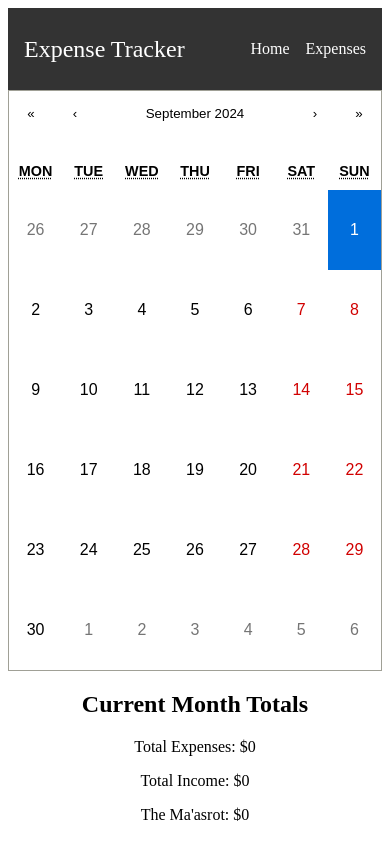
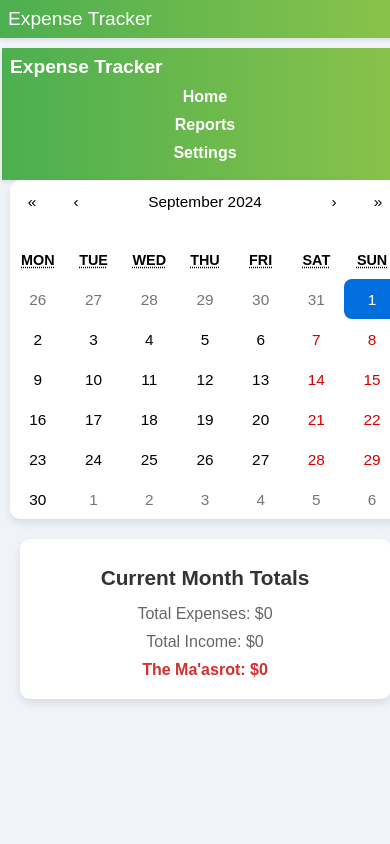
Before and after one commit to ShavitMor/masrot, a React (Create React App) app in the folder client/: page / in a window 390 px wide. Built offline with nearby package versions, Linux system fonts and the light colour scheme; no server answers.

Commit message:
added cooler css

```diff
--- a/client/src/components/CalendarComponent.tsx
+++ b/client/src/components/CalendarComponent.tsx
@@ -3,6 +3,7 @@ import Calendar from 'react-calendar';
 import 'react-calendar/dist/Calendar.css';
 import { Value } from 'react-calendar/dist/cjs/shared/types';
 import { useNavigate } from 'react-router-dom';
+import '../styles/CalendarComponent.css'; // Import the new CSS file
 
 const CalendarComponent = () => {
   const [value, setValue] = useState<Value>(new Date());
@@ -20,7 +21,7 @@ const CalendarComponent = () => {
       try {
         const expensesResponse = await fetch(`http://localhost:5000/expenses/range?startDate=${startDate}&endDate=${endDate}`);
         const monthlyExpenses = await expensesResponse.json();
-        setTotalExpenses(monthlyExpenses.reduce((sum: number, expense: any) => sum + expense.amount, 0));
+        setTotalExpenses(monthlyExpenses.reduce((sum: number, expense: any) => sum + expense.cost, 0));
 
         const salariesResponse = await fetch(`http://localhost:5000/salaries/range?startDate=${startDate}&endDate=${endDate}`);
         const monthlySalaries = await salariesResponse.json();
@@ -36,7 +37,6 @@ const CalendarComponent = () => {
   const handleDateChange = (value: Value) => {
     setValue(value);
     if (value instanceof Date) {
-      // Set the time to midnight to avoid time zone issues
       const fixedDate = new Date(value.setHours(0, 0, 0, 0));
       const selectedDate = fixedDate.toLocaleDateString('en-CA'); // YYYY-MM-DD format
       navigate(`/expenses/${selectedDate}`);
@@ -51,6 +51,14 @@ const CalendarComponent = () => {
 
   return (
     <div className="calendar-wrapper">
+      <nav className="navbar">
+        <h1>Expense Tracker</h1>
+        <ul>
+          <li><a href="/">Home</a></li>
+          <li><a href="/reports">Reports</a></li>
+          <li><a href="/settings">Settings</a></li>
+        </ul>
+      </nav>
       <Calendar
         value={value}
         onChange={handleDateChange}
--- a/client/src/components/ExpenseEntryPage.tsx
+++ b/client/src/components/ExpenseEntryPage.tsx
@@ -1,10 +1,13 @@
 import React, { useState, useEffect } from 'react';
 import { useParams } from 'react-router-dom';
+import '../styles/ExpenseEntryPage.css'; // Ensure this file is properly linked
 
 interface Expense {
   _id: string;  // Assuming MongoDB's default ObjectId
   description: string;
-  amount: number;
+  amount: number;  // Quantity of the item
+  price: number;   // Price per unit of the item
+  cost: number;    // Calculated cost = amount * price
   date: string;
 }
 
@@ -21,6 +24,7 @@ const ExpenseEntryPage = () => {
   const [salaries, setSalaries] = useState<Salary[]>([]);
   const [expenseDescription, setExpenseDescription] = useState('');
   const [expenseAmount, setExpenseAmount] = useState<number | ''>('');
+  const [expensePrice, setExpensePrice] = useState<number | ''>('');
   const [salarySource, setSalarySource] = useState('');
   const [salaryAmount, setSalaryAmount] = useState<number | ''>('');
 
@@ -41,8 +45,14 @@ const ExpenseEntryPage = () => {
   }, [date]);
 
   const addExpense = async () => {
-    if (expenseDescription && expenseAmount) {
-      const newExpense = { description: expenseDescription, amount: Number(expenseAmount), date: date! };
+    if (expenseDescription && expenseAmount && expensePrice) {
+      const newExpense = {
+        description: expenseDescription,
+        amount: Number(expenseAmount),
+        price: Number(expensePrice),
+        cost: Number(expenseAmount) * Number(expensePrice),
+        date: date!
+      };
 
       const response = await fetch('http://localhost:5000/expenses', {
         method: 'POST',
@@ -54,6 +64,7 @@ const ExpenseEntryPage = () => {
       setExpenses((prev) => [...prev, savedExpense]);
       setExpenseDescription('');
       setExpenseAmount('');
+      setExpensePrice('');
     }
   };
 
@@ -90,64 +101,76 @@ const ExpenseEntryPage = () => {
     setSalaries((prev) => prev.filter((salary) => salary._id !== id));
   };
 
-  const totalExpenses = expenses.reduce((sum, expense) => sum + expense.amount, 0);
+  // Update to calculate total expenses based on cost
+  const totalExpenses = expenses.reduce((sum, expense) => sum + expense.cost, 0);
   const totalSalaries = salaries.reduce((sum, salary) => sum + salary.amount, 0);
 
   return (
     <div className="expense-entry-page">
-      <h2>Expenses for {date}</h2>
+      <h2 className="section-title">Expenses for {date}</h2>
       <div className="input-group">
         <input
           type="text"
           placeholder="Item description"
           value={expenseDescription}
           onChange={(e) => setExpenseDescription(e.target.value)}
+          className="input-field"
         />
         <input
           type="number"
-          placeholder="Amount"
+          placeholder="Quantity"
           value={expenseAmount}
           onChange={(e) => setExpenseAmount(e.target.value === '' ? '' : Number(e.target.value))}
+          className="input-field"
         />
-        <button onClick={addExpense}>Add Expense</button>
+        <input
+          type="number"
+          placeholder="Price"
+          value={expensePrice}
+          onChange={(e) => setExpensePrice(e.target.value === '' ? '' : Number(e.target.value))}
+          className="input-field"
+        />
+        <button onClick={addExpense} className="add-button">Add Expense</button>
       </div>
-      <ul>
+      <ul className="expense-list">
         {expenses.map((expense) => (
-          <li key={expense._id}>
-            {expense.description}: ${expense.amount}
-            <button onClick={() => deleteExpense(expense._id)}>Delete</button>
+          <li key={expense._id} className="expense-item">
+            <span>{expense.description} (x{expense.amount} @ ${expense.price}/unit): ${expense.cost}</span>
+            <button onClick={() => deleteExpense(expense._id)} className="delete-button">Delete</button>
           </li>
         ))}
       </ul>
-      <h2>Total Expenses: ${totalExpenses}</h2>
+      <h2 className="total-amount">Total Expenses: ${totalExpenses}</h2>
 
-      <h2>Salary for {date}</h2>
+      <h2 className="section-title">Salary for {date}</h2>
       <div className="input-group">
         <input
           type="text"
           placeholder="Salary source"
           value={salarySource}
           onChange={(e) => setSalarySource(e.target.value)}
+          className="input-field"
         />
         <input
           type="number"
           placeholder="Amount"
           value={salaryAmount}
           onChange={(e) => setSalaryAmount(e.target.value === '' ? '' : Number(e.target.value))}
+          className="input-field"
         />
-        <button onClick={addSalary}>Add Salary</button>
+        <button onClick={addSalary} className="add-button">Add Salary</button>
       </div>
-      <ul>
+      <ul className="salary-list">
         {salaries.map((salary) => (
-          <li key={salary._id}>
-            {salary.source}: ${salary.amount}
-            <button onClick={() => deleteSalary(salary._id)}>Delete</button>
+          <li key={salary._id} className="salary-item">
+            <span>{salary.source}: ${salary.amount}</span>
+            <button onClick={() => deleteSalary(salary._id)} className="delete-button">Delete</button>
           </li>
         ))}
       </ul>
-      <h2>Total Salary: ${totalSalaries}</h2>
+      <h2 className="total-amount">Total Salary: ${totalSalaries}</h2>
 
-      <button onClick={() => window.history.back()}>Back to Calendar</button>
+      <button onClick={() => window.history.back()} className="back-button">Back to Calendar</button>
     </div>
   );
 };
--- a/client/src/components/NavbarComponent.tsx
+++ b/client/src/components/NavbarComponent.tsx
@@ -9,9 +9,8 @@ const NavbarComponent = () => {
         <Link to="/">Expense Tracker</Link>
       </div>
       <ul className="navbar-links">
-        <li><Link to="/">Home</Link></li>
-        <li><Link to="/expenses">Expenses</Link></li>
-        {/* Add more links as needed */}
+        {/* <li><Link to="/">Home</Link></li>
+        <li><Link to="/expenses">Expenses</Link></li> */}
       </ul>
     </nav>
   );
--- /dev/null
+++ b/client/src/styles/CalendarComponent.css
@@ -0,0 +1,163 @@
+/* CalendarComponent.css */
+
+/* General Styles */
+body {
+  font-family: 'Arial', sans-serif;
+  background-color: #f0f4f8;
+  margin: 0;
+  padding: 0;
+}
+
+.calendar-wrapper {
+  display: flex;
+  flex-direction: column;
+  align-items: center;
+  padding: 20px;
+}
+
+.calendar-wrapper .react-calendar {
+  border: none;
+  border-radius: 10px;
+  box-shadow: 0 4px 8px rgba(0, 0, 0, 0.1);
+  background-color: white;
+  max-width: 90vw; /* Ensures calendar doesn't exceed the viewport width */
+}
+
+.calendar-wrapper .react-calendar__tile {
+  border-radius: 8px;
+  transition: background-color 0.2s ease;
+}
+
+.calendar-wrapper .react-calendar__tile:hover {
+  background-color: #4CAF50;
+  color: white;
+}
+
+/* Monthly Totals */
+.monthly-totals {
+  margin-top: 20px;
+  background-color: #ffffff;
+  border-radius: 10px;
+  box-shadow: 0 4px 8px rgba(0, 0, 0, 0.1);
+  padding: 15px;
+  width: 80%;
+  max-width: 400px;
+  text-align: center;
+}
+
+.monthly-totals h2 {
+  font-size: 1.5em;
+  margin-bottom: 15px;
+  color: #333;
+}
+
+.monthly-totals p {
+  font-size: 1.2em;
+  margin: 10px 0;
+  color: #666;
+}
+
+/* Ma'asrot Styling */
+.monthly-totals p:last-child {
+  color: #d32f2f;
+  font-weight: bold;
+}
+
+/* Navbar Styles */
+.navbar {
+  width: 100%;
+  background: linear-gradient(to right, #4CAF50, #8BC34A);
+  padding: 15px 20px;
+  display: flex;
+  justify-content: space-between;
+  align-items: center;
+  color: white;
+  box-shadow: 0 2px 4px rgba(0, 0, 0, 0.1);
+  flex-wrap: wrap; /* Allows the items to wrap on smaller screens */
+}
+
+.navbar h1 {
+  font-size: 1.5em;
+  margin: 0;
+}
+
+.navbar ul {
+  list-style: none;
+  margin: 0;
+  padding: 0;
+  display: flex;
+  flex-wrap: wrap; /* Adjust the items on smaller screens */
+}
+
+.navbar ul li {
+  margin-left: 20px;
+}
+
+.navbar ul li a {
+  text-decoration: none;
+  color: white;
+  font-weight: bold;
+  transition: color 0.3s;
+}
+
+.navbar ul li a:hover {
+  color: #333;
+}
+
+/* Media Queries for Mobile Phones */
+@media (max-width: 600px) {
+  .calendar-wrapper {
+    padding: 10px;
+  }
+
+  .navbar {
+    padding: 10px; /* Reduces padding on smaller screens */
+    flex-direction: column; /* Stacks navbar items vertically */
+    align-items: flex-start;
+  }
+
+  .navbar h1 {
+    font-size: 1.2em; /* Adjusts font size for mobile */
+    margin-bottom: 10px;
+  }
+
+  .navbar ul {
+    flex-direction: column; /* Stacks items vertically on mobile */
+    width: 100%;
+  }
+
+  .navbar ul li {
+    margin-left: 0;
+    margin-bottom: 10px; /* Adds spacing between items */
+  }
+
+  .monthly-totals {
+    width: 90%; /* Makes totals section wider on smaller screens */
+    max-width: none; /* Removes the max-width constraint */
+    padding: 10px;
+  }
+
+  .monthly-totals h2 {
+    font-size: 1.3em; /* Reduces font size for mobile */
+  }
+
+  .monthly-totals p {
+    font-size: 1em; /* Reduces font size for mobile */
+  }
+
+  .calendar-wrapper .react-calendar {
+    max-width: 100%; /* Uses full width on smaller screens */
+  }
+
+  .calendar-wrapper .react-calendar__navigation button {
+    font-size: 0.8em; /* Reduces navigation button font size for mobile */
+  }
+
+  .calendar-wrapper .react-calendar__month-view__days__day {
+    font-size: 0.8em; /* Adjusts day font size for mobile */
+  }
+
+  .calendar-wrapper .react-calendar__tile {
+    height: 40px; /* Reduces tile height on mobile */
+  }
+}
--- a/client/src/styles/ExpenseEntryPage.css
+++ b/client/src/styles/ExpenseEntryPage.css
@@ -1,25 +1,153 @@
+/* ExpenseEntryPage.css */
+
 .expense-entry-page {
+  max-width: 800px;
+  margin: 0 auto;
   padding: 20px;
+  background-color: #f7f9fc;
+  border-radius: 8px;
+  box-shadow: 0 4px 8px rgba(0, 0, 0, 0.1);
+  font-family: 'Arial', sans-serif;
+  color: #333;
+}
+
+.section-title {
+  font-size: 1.5rem;
+  margin-bottom: 10px;
+  color: #007bff;
+  text-align: center;
+  text-transform: uppercase;
 }
 
 .input-group {
+  display: flex;
+  flex-direction: column;
   margin-bottom: 20px;
 }
 
-.input-group input {
-  margin-right: 10px;
-  padding: 5px;
+.input-field {
+  padding: 10px;
+  margin-bottom: 10px;
+  border: 1px solid #ddd;
+  border-radius: 4px;
+  font-size: 1rem;
 }
 
-.input-group button {
-  padding: 5px 10px;
+.add-button {
+  padding: 10px;
+  background-color: #28a745;
+  color: white;
+  border: none;
+  border-radius: 4px;
+  cursor: pointer;
+  font-size: 1rem;
+  transition: background-color 0.3s ease;
 }
 
-ul {
+.add-button:hover {
+  background-color: #218838;
+}
+
+.expense-list,
+.salary-list {
   list-style-type: none;
   padding: 0;
+  margin-bottom: 20px;
 }
 
-ul li {
+.expense-item,
+.salary-item {
+  display: flex;
+  justify-content: space-between;
+  align-items: center;
+  padding: 10px;
+  background-color: white;
+  border: 1px solid #ddd;
+  border-radius: 4px;
   margin-bottom: 10px;
 }
+
+.delete-button {
+  padding: 5px 10px;
+  background-color: #dc3545;
+  color: white;
+  border: none;
+  border-radius: 4px;
+  cursor: pointer;
+  font-size: 0.9rem;
+  transition: background-color 0.3s ease;
+}
+
+.delete-button:hover {
+  background-color: #c82333;
+}
+
+.total-amount {
+  font-size: 1.2rem;
+  font-weight: bold;
+  text-align: center;
+  margin-top: 20px;
+  margin-bottom: 30px;
+}
+
+.back-button {
+  padding: 10px;
+  background-color: #007bff;
+  color: white;
+  border: none;
+  border-radius: 4px;
+  cursor: pointer;
+  font-size: 1rem;
+  display: block;
+  margin: 0 auto;
+  transition: background-color 0.3s ease;
+}
+
+.back-button:hover {
+  background-color: #0056b3;
+}
+
+/* Media Queries for Mobile Phones */
+@media (max-width: 600px) {
+  .expense-entry-page {
+    padding: 15px; /* Reduces padding on smaller screens */
+  }
+
+  .section-title {
+    font-size: 1.2rem; /* Reduces font size for mobile */
+  }
+
+  .input-field {
+    padding: 8px; /* Reduces padding for input fields on mobile */
+    font-size: 0.9rem; /* Adjusts font size for mobile */
+  }
+
+  .add-button,
+  .delete-button,
+  .back-button {
+    padding: 8px; /* Adjusts button padding for mobile */
+    font-size: 0.9rem; /* Adjusts button font size for mobile */
+  }
+
+  .expense-item,
+  .salary-item {
+    flex-direction: column; /* Stacks items vertically on mobile */
+    align-items: flex-start; /* Aligns items to the start */
+  }
+
+  .expense-item div,
+  .salary-item div {
+    margin-bottom: 8px; /* Adds spacing between elements */
+  }
+
+  .total-amount {
+    font-size: 1rem; /* Adjusts total amount font size for mobile */
+    margin-top: 15px;
+    margin-bottom: 20px;
+  }
+
+  .expense-list,
+  .salary-list {
+    margin-bottom: 15px; /* Reduces bottom margin on mobile */
+  }
+}
--- a/client/src/styles/Navbar.css
+++ b/client/src/styles/Navbar.css
@@ -28,3 +28,37 @@
 .navbar-links a:hover {
   color: #ffa500; /* Highlight color on hover */
 }
+
+/* Media Query for Mobile Devices */
+@media (max-width: 768px) {
+  .navbar {
+    flex-direction: column; /* Stack items vertically */
+    align-items: flex-start; /* Align items to the left */
+    padding: 1rem;
+  }
+
+  .navbar-links {
+    flex-direction: column; /* Stack links vertically */
+    gap: 0.5rem; /* Reduce gap between links */
+    margin-top: 1rem; /* Add margin to separate links from brand */
+  }
+
+  .navbar-links a {
+    font-size: 1.2rem; /* Increase font size for better touch targets */
+  }
+}
+
+/* Additional Media Query for Smaller Devices */
+@media (max-width: 480px) {
+  .navbar {
+    padding: 0.5rem; /* Reduce padding on smaller screens */
+  }
+
+  .navbar-brand a {
+    font-size: 1.2rem; /* Reduce brand font size */
+  }
+
+  .navbar-links a {
+    font-size: 1rem; /* Adjust link font size */
+  }
+}
```
Also changed, not shown: 1 other file (tests, documents, lock files or other folders).
